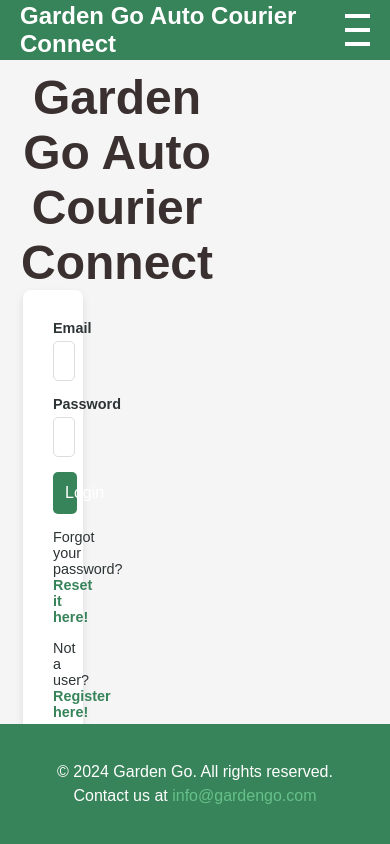
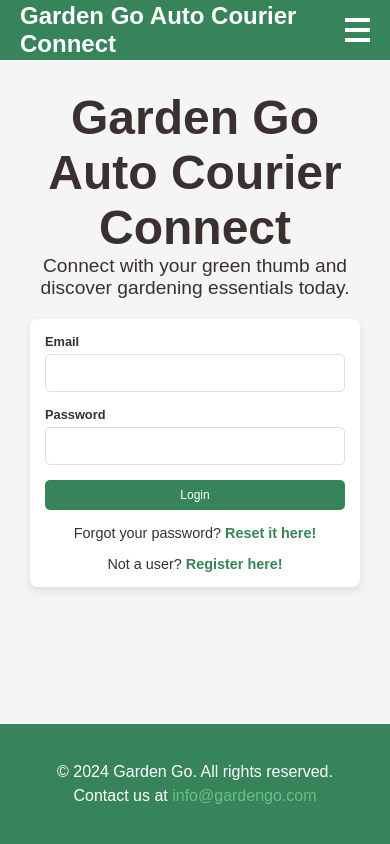
Before and after one commit to Minhaj-Tkc/Garden-Go-Auto-Courier-Connect, a Flask app: page /login in a window 390 px wide. Run offline with Flask 3, Linux system fonts and the light colour scheme.

Commit message:
split CSS into separate files for better organization

```diff
--- a/app/static/css/login.css
+++ b/app/static/css/login.css
@@ -13,16 +13,15 @@
     justify-content: center;
     align-items: center;
     text-align: center;
-    /* background: linear-gradient(135deg, #38845A 30%, #4CAA73 100%); */
     color: rgb(58, 48, 48);
-    width: 60%; /* Set explicit width */
+    width: 60%;
 }
 
-.container .left-section h1{
+.container .left-section h1 {
     font-size: 3rem;
 }
 
-.container .left-section p{
+.container .left-section p {
     font-size: 1.2rem;
 }
 
@@ -30,12 +29,9 @@
     display: flex;
     justify-content: center;
     align-items: center;
-    /* padding: 20px; */
     padding-right: 80px;
-    width: 40%; /* Set explicit width */
-    margin: 0;
+    width: 40%;
 }
-
 
 /* ============================
    Form Styling
@@ -106,3 +102,50 @@ form p a {
 form p a:hover {
     text-decoration: underline;
 }
+
+/* ============================
+   Responsive Styling
+============================ */
+@media (max-width: 768px) {
+    .container {
+        flex-direction: column;
+        padding: 20px;
+        height: 100%;
+        min-height: calc(100vh - 180px);
+    }
+
+    .container .left-section,
+    .container .right-section {
+        width: 100%;
+        padding: 10px;
+    }
+
+    form {
+        width: 100%;
+        padding: 20px;
+    }
+
+    form .btn {
+        font-size: 14px;
+        padding: 10px;
+    }
+}
+
+@media (max-width: 480px) {
+    form {
+        padding: 15px;
+    }
+
+    form label {
+        font-size: 0.8rem;
+    }
+
+    form input, form select {
+        font-size: 0.9rem;
+    }
+
+    form .btn {
+        font-size: 12px;
+        padding: 8px 10px;
+    }
+}
--- a/app/static/css/styles.css
+++ b/app/static/css/styles.css
@@ -61,14 +61,49 @@ body {
     display: none; /* Hidden by default */
     flex-direction: column;
     cursor: pointer;
+    background-color: #38845A;
+    border: 0;
 }
 
 .navbar-toggle .bar {
     width: 25px;
     height: 4px;
-    margin: 5px 0;
+    margin: 3px 0;
     background-color: white;
+
 }
+
+
+/* ============================
+   Footer Styling
+============================ */
+.footer-content {
+    background-color: #38845A;
+    color: white;
+    position: relative;
+    height: 120px;
+
+    /* Flexbox to center content */
+    display: flex;
+    flex-direction: column;
+    justify-content: center;
+    align-items: center;
+}
+
+
+.footer-content a {
+    color: #66C08A;
+    text-decoration: none;
+}
+
+.footer-content p {
+    margin: 3px;
+}
+
+.footer-content a:hover {
+    text-decoration: underline;
+}
+
 
 /* ============================ Media Query for Mobile ============================ */
 
@@ -100,206 +135,3 @@ body {
         display: flex;
     }
 }
-
-
-/* ============================
-   Hero Section
-============================ */
-.hero-section {
-    text-align: center;
-    padding: 50px 20px;
-}
-
-.hero-section h1 {
-    font-size: 2.5rem;
-    color: #1b5e20;
-    margin-bottom: 10px;
-}
-
-.hero-section p {
-    font-size: 1.2rem;
-    color: #33691e;
-}
-
-/* ============================
-   Carousel Section
-============================ */
-.carousel-wrapper {
-    position: relative;
-    margin: 20px auto;
-    max-width: 90%;
-    overflow: hidden;
-}
-
-.carousel-images img {
-    display: none;
-    width: 100%;
-    transition: opacity 0.5s ease-in-out;
-}
-
-.carousel-images img.active-slide {
-    display: block;
-    opacity: 1;
-}
-
-.carousel-controls {
-    position: absolute;
-    top: 50%;
-    width: 100%;
-    display: flex;
-    justify-content: space-between;
-    transform: translateY(-50%);
-}
-
-.carousel-controls button {
-    background-color: #2e7d32;
-    color: white;
-    border: none;
-    font-size: 1.5rem;
-    cursor: pointer;
-    padding: 5px 15px;
-    border-radius: 5px;
-    margin-left: 50px;
-    margin-right: 50px;
-}
-
-/* ============================
-   Featured Products
-============================ */
-.featured-products {
-    text-align: center;
-    margin: 50px 0;
-}
-
-.featured-products h2 {
-    font-size: 2rem;
-    color: #2b5b2c;
-    margin-bottom: 20px;
-}
-
-.product-list {
-    display: flex;
-    justify-content: center;
-    gap: 20px;
-}
-
-.product-item {
-    background-color: white;
-    padding: 20px;
-    border-radius: 10px;
-    text-align: center;
-    box-shadow: 0px 4px 6px rgba(0, 0, 0, 0.1);
-    max-width: 300px;
-}
-
-.product-item img {
-    width: 100%;
-    border-radius: 8px;
-}
-
-.product-item h3 {
-    font-size: 1.2rem;
-    color: #1b5e20;
-    margin: 10px 0;
-}
-
-.product-item p {
-    color: #4e4e4e;
-}
-
-
-
-/* ============================
-   Call-to-Action Section
-============================ */
-.cta-section {
-    text-align: center;
-    margin: 30px 0;
-}
-
-.cta-button {
-    text-decoration: none;
-    padding: 10px 20px;
-    font-size: 1rem;
-    border-radius: 5px;
-    color: white;
-    display: inline-block;
-}
-
-.register-button {
-    background-color: #2e7d32;
-}
-
-.login-button {
-    background-color: #388e3c;
-}
-
-.cta-button:hover {
-    opacity: 0.8;
-}
-
-/* ============================
-   Footer Styling
-============================ */
-.footer-content {
-    background-color: #38845A;
-    color: white;
-    position: relative;
-    height: 120px;
-
-    /* Flexbox to center content */
-    display: flex;
-    flex-direction: column;
-    justify-content: center;
-    align-items: center;
-}
-
-
-.footer-content a {
-    color: #66C08A;
-    text-decoration: none;
-}
-
-.footer-content p {
-    margin: 3px;
-}
-
-.footer-content a:hover {
-    text-decoration: underline;
-}
-
-/* ============================
-   Responsive Design
-============================ */
-@media (max-width: 768px) {
-    .container {
-        flex-direction: column;
-        min-height: calc(100vh - 180px);
-        height: 100%;
-    }
-
-    .container .left-section p{
-        display: none;
-    }
-
-    .container .left-section {
-        padding: 0;
-        padding-top: 10px;
-        width: 100%;
-        align-items: center;
-        justify-content: center;
-    }
-
-    .container .right-section {
-        padding: 30px;
-        padding-top: 0;
-        width: 100%;
-
-    }
-
-    .product-list {
-        flex-direction: column;
-        align-items: center;
-    }
-
-}
--- a/app/static/js/base.js
+++ b/app/static/js/base.js
@@ -1,5 +1,3 @@
 document.getElementById('navbar-toggle').addEventListener('click', function() {
     document.getElementById('navbar-links').classList.toggle('active');
 });
-
-console.log("Hello world");
--- a/app/templates/base.html
+++ b/app/templates/base.html
@@ -1,12 +1,14 @@
 <!DOCTYPE html>
-<html>
+<html lang="en">
 <head>
+    <meta charset="UTF-8">
+    <meta name="viewport" content="width=device-width, initial-scale=1.0">
     <title>Garden Go</title>
     <link rel="stylesheet" href="{{ url_for('static', filename='css/styles.css') }}">
-    {% block css %}
-    {% endblock %}
+    {% block css %}{% endblock %}
 </head>
 <body>
+    <!-- Navigation Bar -->
     <nav>
         <div class="navbar">
             <!-- App Name on the Left -->
@@ -14,64 +16,65 @@
                 <a href="{{ url_for('home') }}">Garden Go Auto Courier Connect</a>
             </div>
 
-            <!-- Hamburger Menu (Hidden on large screens) -->
-            <div class="navbar-toggle" id="navbar-toggle">
+            <!-- Hamburger Menu for Mobile -->
+            <button class="navbar-toggle" id="navbar-toggle" aria-label="Toggle navigation">
                 <span class="bar"></span>
                 <span class="bar"></span>
                 <span class="bar"></span>
-            </div>
+            </button>
 
-            <!-- Navigation Items on the Right -->
+            <!-- Navigation Items -->
             <ul class="navbar-links" id="navbar-links">
                 {% if not current_user.is_authenticated %}
                     <li><a href="{{ url_for('products') }}">Products</a></li>
                     <li><a href="{{ url_for('register') }}">Register</a></li>
                     <li><a href="{{ url_for('contact') }}">Contact</a></li>
                 {% else %}
-
                     {% if current_user.role == 'Admin' %}
                         <li><a href="{{ url_for('admin_dashboard') }}">Admin Dashboard</a></li>
                     {% elif current_user.role == 'Courier' %}
-
                         <li><a href="{{ url_for('update_profile', user_id=current_user.id) }}">Edit Profile</a></li>
                         <li><a href="{{ url_for('courier_dashboard') }}">Courier Dashboard</a></li>
                         <li><a href="{{ url_for('logout') }}">Logout</a></li>
                     {% else %}
                         <li><a href="{{ url_for('update_profile', user_id=current_user.id) }}">Edit Profile</a></li>
-
-                        <li><a href="{{ url_for('logout') }}">Cart</a></li>
+                        <li><a href="{{ url_for('cart') }}">Cart</a></li>
+                        <li><a href="{{ url_for('logout') }}">Logout</a></li>
                     {% endif %}
-
                 {% endif %}
             </ul>
         </div>
     </nav>
 
-
+    <!-- Flash Messages -->
     {% with messages = get_flashed_messages(with_categories=true) %}
         {% if messages %}
             <div class="flash-messages">
                 {% for category, message in messages %}
-                    <p class="{{ category }}">{{ message }}</p>
+                    <div class="alert {{ category }}">
+                        {{ message }}
+                    </div>
                 {% endfor %}
             </div>
         {% endif %}
     {% endwith %}
 
-    {% block content %}{% endblock %}
+    <!-- Main Content -->
+    <main>
+        {% block content %}{% endblock %}
+    </main>
 
-     <footer>
-        <div class="footer-content {% if is_footer_fixed %}fixed{% endif %}">
+    <!-- Footer -->
+    <footer>
+        <div class="footer-content {% if is_footer_fixed %}fixed{% else %}default{% endif %}">
             <p>&copy; 2024 Garden Go. All rights reserved.</p>
             <p>Contact us at <a href="mailto:info@gardengo.com">info@gardengo.com</a></p>
         </div>
     </footer>
 
-    <!-- Link to JavaScript -->
-
+    <!-- JavaScript -->
     <script src="{{ url_for('static', filename='js/base.js') }}"></script>
 
-    {% block scripts %}
-    {% endblock %}
+    {% block scripts %}{% endblock %}
 </body>
 </html>
--- a/app/templates/home.html
+++ b/app/templates/home.html
@@ -1,4 +1,8 @@
 {% extends 'base.html' %}
+
+{% block css %}
+<link rel="stylesheet" href="{{ url_for('static', filename='css/home.css') }}">
+{% endblock %}
 
 {% block content %}
 <div class="main-wrapper">
```
Also changed, not shown: app/static/css/home.css (added, +172 -0 lines), app/static/css/profile.css (+0 -39 lines).
